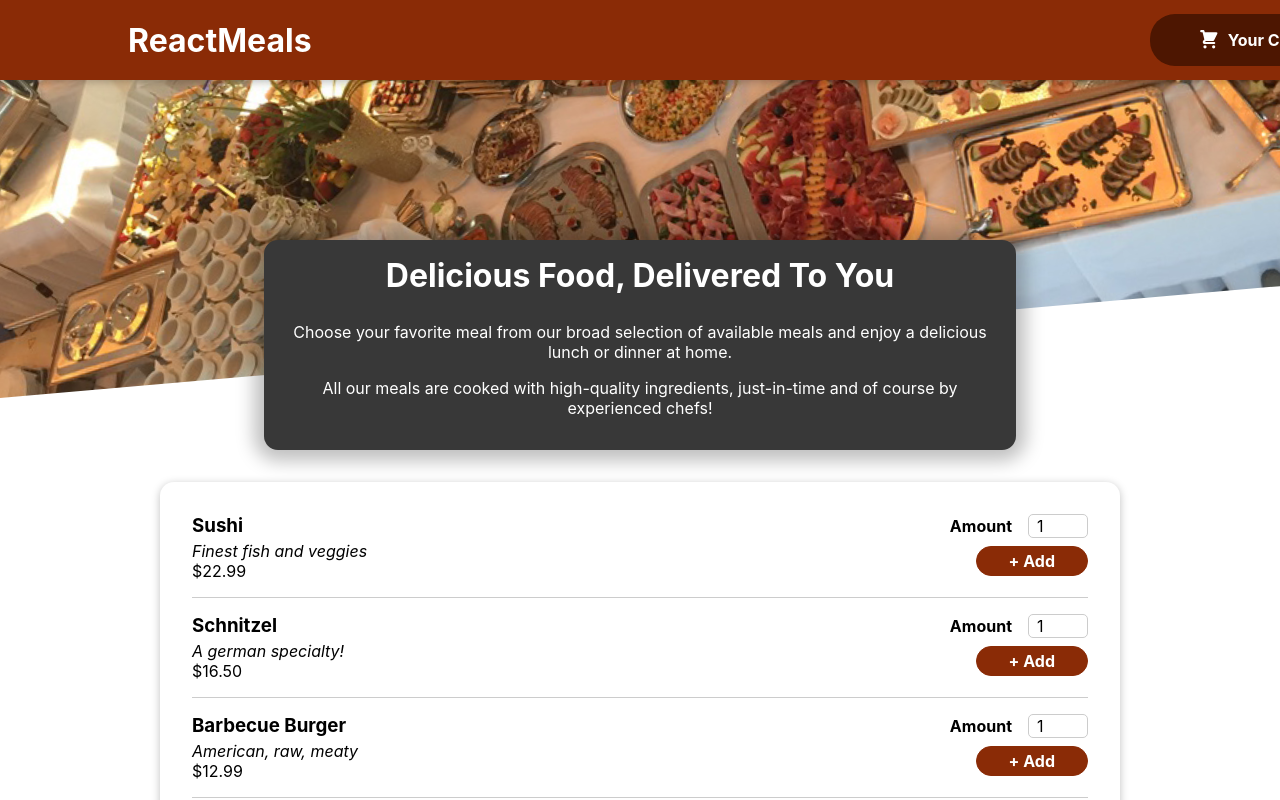
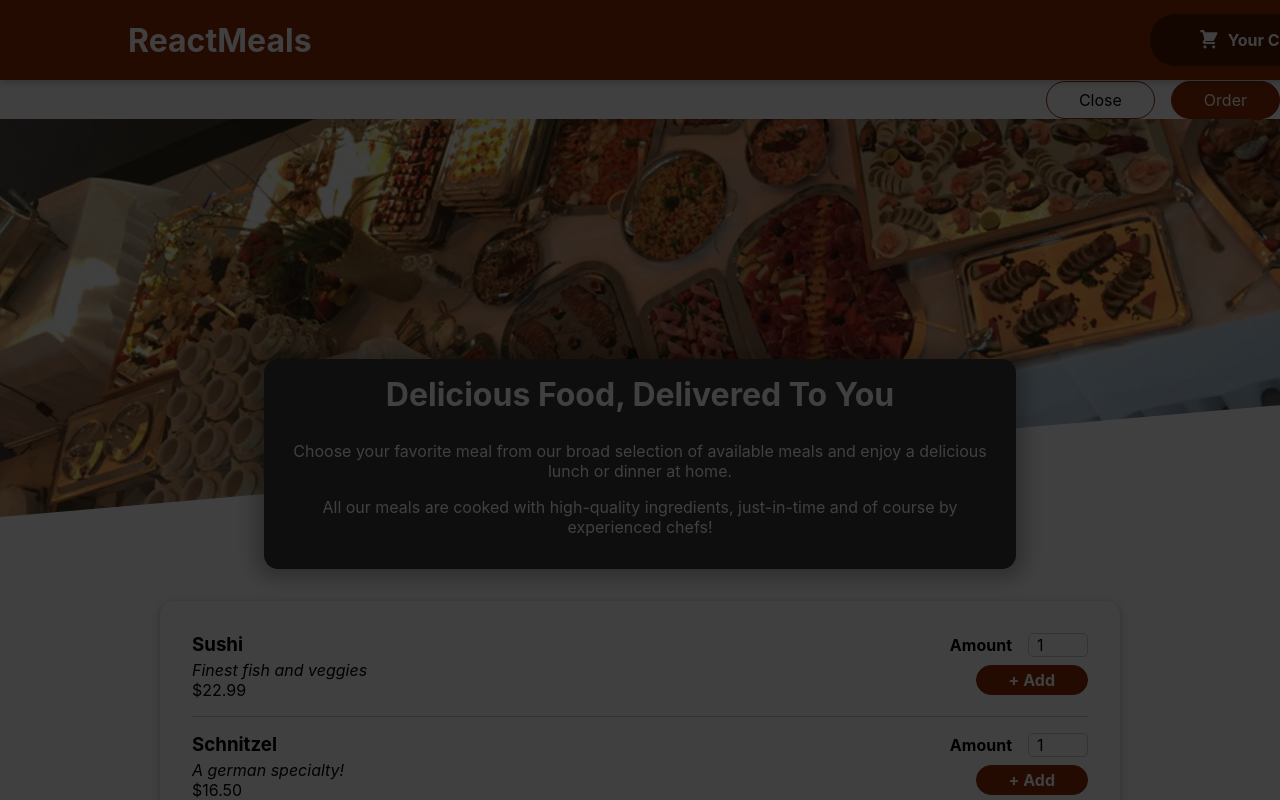
Before and after one commit to chrissayon/react-food-order-web, a React (Create React App) app: page / in a window 1280 px wide. Shown: the top 800 px of the page. Built offline with nearby package versions, Linux system fonts and the light colour scheme.

Commit message:
master: create overlay modal

```diff
--- a/public/index.html
+++ b/public/index.html
@@ -28,6 +28,7 @@
   </head>
   <body>
     <noscript>You need to enable JavaScript to run this app.</noscript>
+    <div id="overlays"></div>
     <div id="root"></div>
     <!--
       This HTML file is a template.
--- a/src/App.js
+++ b/src/App.js
@@ -1,9 +1,11 @@
 import Header from "./components/Layout/Header";
 import Meals from "./components/Meals/Meals";
+import Cart from "./components/Cart/Cart";
 
 function App() {
   return (
     <>
+      <Cart />
       <Header />
         <main>
           <Meals />
--- a/src/components/Cart/Cart/Cart.jsx
+++ b/src/components/Cart/Cart.jsx
@@ -1,3 +1,4 @@
+import Modal from '../UI/Modal';
 import classes from './Cart.module.css'
 
 const Cart = () => {
@@ -6,7 +7,7 @@
     </ul>;
 
     return (
-        <div>
+        <Modal>
             {cartItems}
             <div className={classes.total}>
                 <span>Total Amount</span>
@@ -16,7 +17,7 @@
                 <button className={classes['button-alt']}>Close</button>
                 <button className={classes.button}>Order</button>
             </div>
-        </div>
+        </Modal>
     )
 }
 
--- a/src/components/Cart/Cart/Card.module.css
+++ b/src/components/Cart/Cart.module.css
@@ -2,8 +2,6 @@
     list-style: none;
     margin: 0;
     padding: 0;
-    max-height: 20rem;
-    overflow: auto;
   }
 
   .total {
--- a/src/components/Layout/HeaderCartButton.jsx
+++ b/src/components/Layout/HeaderCartButton.jsx
@@ -1,4 +1,4 @@
-import CartIcon from "../Cart/Cart/CartIcon"
+import CartIcon from "../Cart/CartIcon"
 import classes from "./HeaderCartButton.module.css"
 
 const HeaderCartButton = () => {
--- /dev/null
+++ b/src/components/UI/Modal.js
@@ -0,0 +1,28 @@
+import classes from './Modal.module.css'
+import ReactDOM from 'react-dom'
+
+const Backdrop = props => {
+    return <div className={classes.backdrop} />
+}
+
+const ModalOverlay = props => {
+    return <div className={classes.Modal}>
+        <div className={classes.content}>{props.children}</div>
+    </div>
+}
+
+const portalElement = document.getElementById('overlays')
+
+const Modal = (props) => {
+    return (
+        <>
+            {ReactDOM.createPortal(<Backdrop />, portalElement)}
+            {ReactDOM.createPortal(
+                <ModalOverlay>{props.children}</ModalOverlay>,
+                portalElement
+            )}
+        </>
+    )
+}
+
+export default Modal
--- /dev/null
+++ b/src/components/UI/Modal.module.css
@@ -0,0 +1,40 @@
+.backdrop {
+    position: fixed;
+    top: 0;
+    left: 0;
+    width: 100%;
+    height: 100vh;
+    z-index: 20;
+    background-color: rgba(0, 0, 0, 0.75);
+  }
+
+  .modal {
+    position: fixed;
+    top: 20vh;
+    left: 5%;
+    width: 90%;
+    background-color: white;
+    padding: 1rem;
+    border-radius: 14px;
+    box-shadow: 0 2px 8px rgba(0, 0, 0, 0.25);
+    z-index: 30;
+    animation: slide-down 300ms ease-out forwards;
+  }
+
+  @media (min-width: 768px) {
+    .modal {
+      width: 40rem;
+      left: calc(50% - 20rem);
+    }
+  }
+
+  @keyframes slide-down {
+    from {
+      opacity: 0;
+      transform: translateY(-3rem);
+    }
+    to {
+      opacity: 1;
+      transform: translateY(0);
+    }
+}
```
Also changed, not shown: src/components/Cart/CartIcon.jsx (renamed from src/components/Cart/Cart/CartIcon.jsx). Lines whose indentation alone changed are shown as unchanged.
